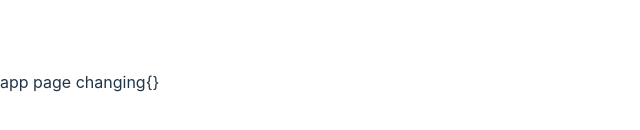
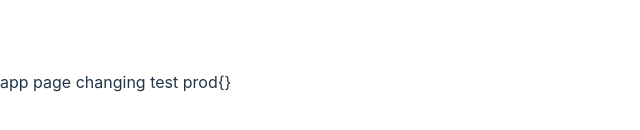
Before and after one commit to bokim2/Seed-Flask-2.0, a React (Vite) app: page / in a window 1280 px wide. Shown: the part 318-448 px from the top of the page, without its empty margins (0-640 px from the left). Built offline with nearby package versions, Linux system fonts and the light colour scheme; no server answers.

Commit message:
test prod

```diff
--- a/src/App.tsx
+++ b/src/App.tsx
@@ -29,6 +29,7 @@ return (
     <div>
       app page
       changing
+      test prod
       {JSON.stringify(flask)}
     </div>
   </>
```
